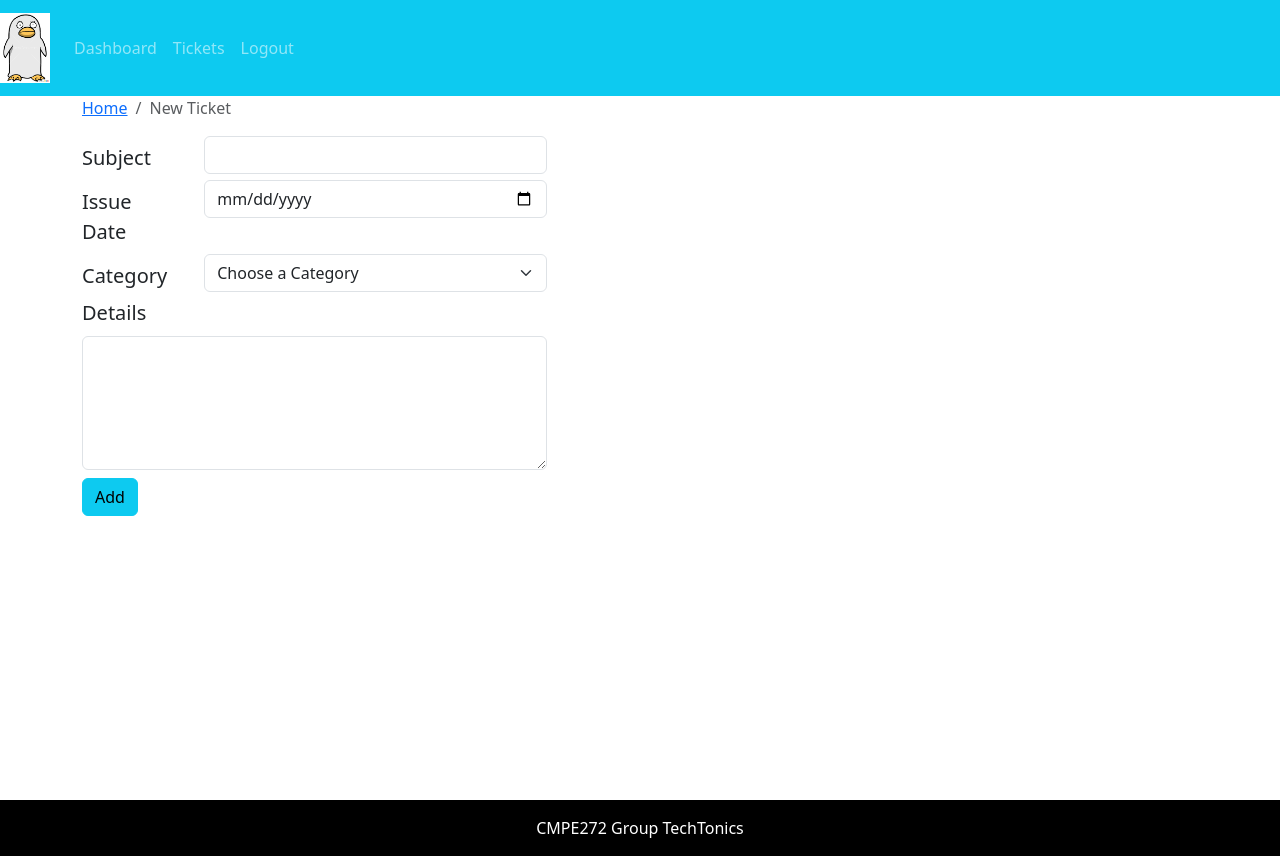
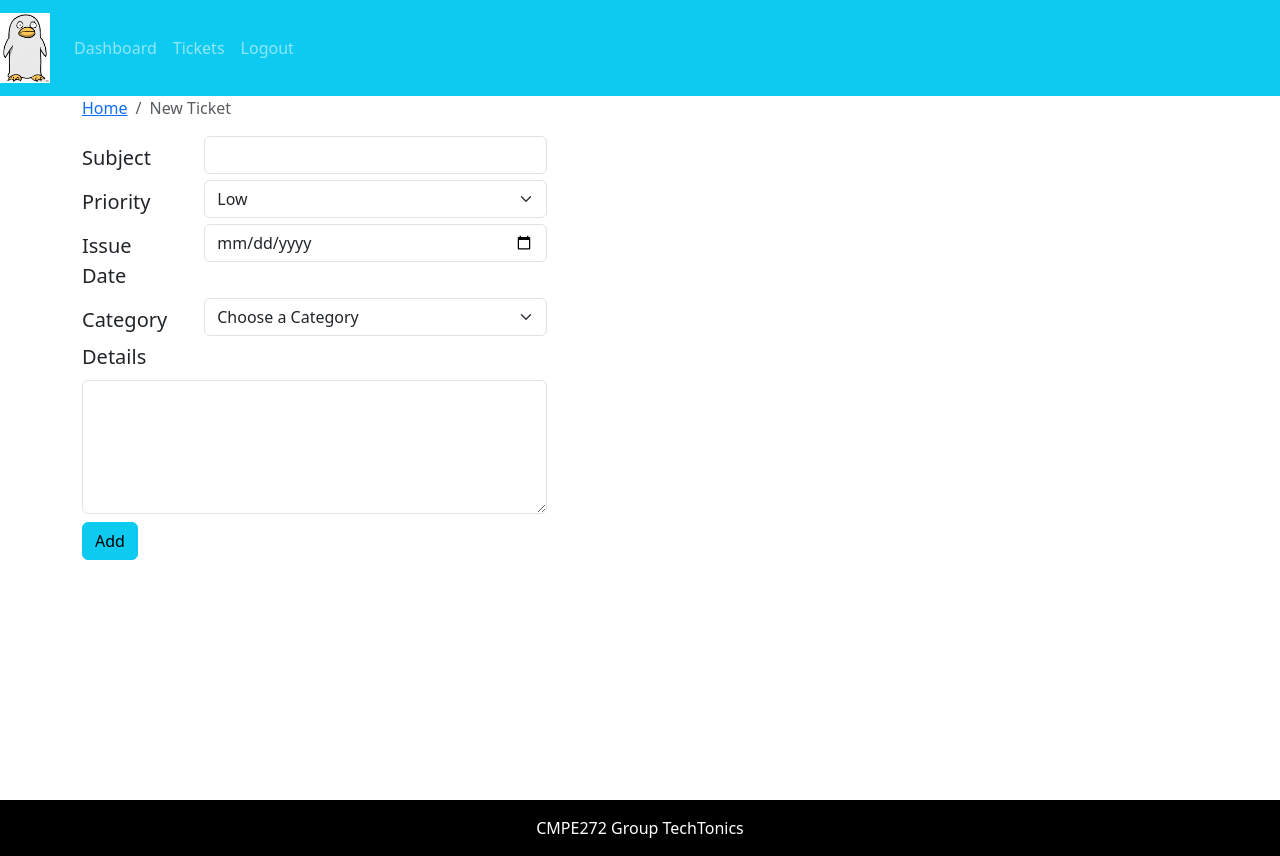
Before and after one commit to aren350/CMPE_272_Repo, a React (Create React App) app in the folder cmpe_help-desk/: page /add-ticket in a window 1280 px wide. Built offline with nearby package versions, Linux system fonts and the light colour scheme.

Commit message:
added Ticket Priority

```diff
--- a/cmpe_help-desk/src/assets/data/dummytickets.json
+++ b/cmpe_help-desk/src/assets/data/dummytickets.json
@@ -1,6 +1,7 @@
 [{
     "id": 2,
     "subject": "Issue with Email certificate",
+    "priority": "High",
     "status": "Client response pending",
     "category": "Access Request",
     "addedAt": "2020-09-23",
@@ -25,6 +26,7 @@
   {
     "id": 3,
     "subject": "Issue app crashing",
+    "priority": "Medium",
     "status": "Client response pending",
     "category":"Performance Related",
     "addedAt": "2020-09-23"
@@ -32,6 +34,7 @@
   {
     "id": 4,
     "subject": "Issue with ssl certificate",
+    "priority": "Low",
     "status": "Client response pending",
     "category": "Access Request",
     "addedAt": "2020-09-23"
--- a/cmpe_help-desk/src/components/add-ticket-form/AddTicketForm.comp.js
+++ b/cmpe_help-desk/src/components/add-ticket-form/AddTicketForm.comp.js
@@ -17,6 +17,21 @@ export const AddTicketForm = ({handleOnsubmit,handleOnchange, frmDt}) => {
                             required/>
                     </Col>
                 </Form.Group>
+                <Form.Group as={Row}>
+                    <Form.Label column sm ={3}>Priority</Form.Label>
+                    <Col sm={9}>
+                        <Form.Select
+                            name="priority"
+                            value = {frmDt.priority}
+                            onChange={handleOnchange}
+                            required>
+
+                            <option>Low</option>
+                            <option>Medium</option>
+                            <option>High</option>
+                        </Form.Select>
+                    </Col>
+                </Form.Group>
                 <Form.Group as ={Row}>
                     <Form.Label column sm={3}>Issue Date</Form.Label>
                     <Col sm= {9}>
@@ -24,7 +39,7 @@ export const AddTicketForm = ({handleOnsubmit,handleOnchange, frmDt}) => {
                             type="date"
                             value = {frmDt.date}
                             name="issueDate"
-                            onChange={handleOnchange }
+                            onChange={handleOnchange}
                             required
                         />
                     </Col>
--- a/cmpe_help-desk/src/components/ticket-table/TicketTable.comp.js
+++ b/cmpe_help-desk/src/components/ticket-table/TicketTable.comp.js
@@ -10,6 +10,7 @@ export const TicketTable = ({tickets}) => {
         <tr>
           <th>#</th>
           <th>Subjects</th>
+          <th>Priority</th>
           <th>Status</th>
           <th>Category</th>
           <th>Opened Date</th>
@@ -24,6 +25,7 @@ export const TicketTable = ({tickets}) => {
               {row.subject}
             </Link>
             </td>
+          <td>{row.priority}</td>
           <td>{row.status}</td>
           <td>{row.category}</td>
           <td>{row.addedAt}</td>
--- a/cmpe_help-desk/src/page/entry/ticket/Ticket.page.js
+++ b/cmpe_help-desk/src/page/entry/ticket/Ticket.page.js
@@ -37,6 +37,7 @@ export const Ticket = () => {
             <Col className='text-font-weight-bolder txt-secondary'>
                 <div className = 'ticketID'> <strong>Ticket ID: </strong> {tid} </div>
                 <div className='subject'> <strong>Subject: </strong> {ticket.subject}</div>
+                <div className='priority'> <strong>Priority: </strong> {ticket.priority}</div>
                 <div className='openDate'><strong>Open Date:  </strong> {ticket.addedAt}</div>
                 <div className= 'category'> <strong>Category: </strong> {ticket.category}</div>
                 <div className='status'><strong>Status: </strong> {ticket.status}</div>
```
